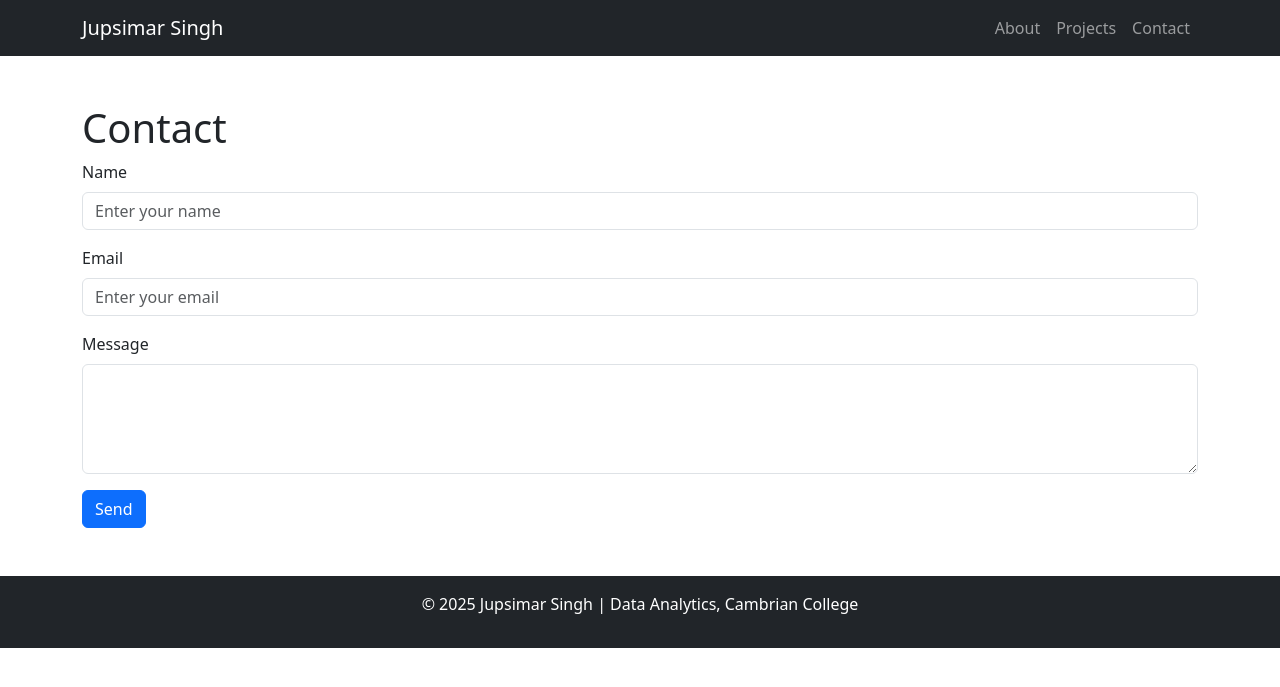
After one commit to jupsimarsingh/SampleRepo, a Flask app: page /contact in a window 1280 px wide. The commit adds this page. Shown: the top 687 px of the page. Run offline with Flask 3, Linux system fonts and the light colour scheme.

Commit message:
new files added

```diff
--- a/app.py
+++ b/app.py
@@ -5,26 +5,22 @@ app = Flask(__name__)
 
 @app.route('/')
 def home():
-    return render_template('index.html')  # Home page of the portfolio
+    return render_template('index.html')
 
 
 @app.route('/about')
 def about():
-    return render_template('about.html')  # About page (optional)
+    return render_template('about.html')
+
 
 @app.route('/projects')
 def projects():
-    project_list = [
-        {"title": "Project 1", "description": "A cool project", "link": "#"},
-        {"title": "Project 2", "description": "Another cool project", "link": "#"},
-        {"title": "Project 3", "description": "Yet another project", "link": "#"},
-    ]
-    return render_template('projects.html', projects=project_list)
+    return render_template('projects.html')
 
 
 @app.route('/contact')
 def contact():
-    return render_template('contact.html')  # Contact page
+    return render_template('contact.html')
 
 
 if __name__ == "__main__":
--- /dev/null
+++ b/templates/contact.html
@@ -0,0 +1,37 @@
+<!DOCTYPE html>
+<html lang="en">
+<head>
+    <meta charset="UTF-8">
+    <title>Contact</title>
+    <link rel="stylesheet" href="https://cdn.jsdelivr.net/npm/bootstrap@5.3.0-alpha3/dist/css/bootstrap.min.css">
+</head>
+<body>
+    {% include 'navbar.html' %}
+
+    <section class="my-5">
+        <div class="container">
+            <h1>Contact</h1>
+            <form>
+                <div class="mb-3">
+                    <label for="name" class="form-label">Name</label>
+                    <input type="text" class="form-control" id="name" placeholder="Enter your name">
+                </div>
+
+                <div class="mb-3">
+                    <label for="email" class="form-label">Email</label>
+                    <input type="email" class="form-control" id="email" placeholder="Enter your email">
+                </div>
+
+                <div class="mb-3">
+                    <label for="message" class="form-label">Message</label>
+                    <textarea class="form-control" id="message" rows="4"></textarea>
+                </div>
+
+                <button type="submit" class="btn btn-primary">Send</button>
+            </form>
+        </div>
+    </section>
+
+    {% include 'footer.html' %}
+</body>
+</html>
--- /dev/null
+++ b/templates/footer.html
@@ -0,0 +1,3 @@
+   <footer class="bg-dark text-white text-center py-3">
+       <p>&copy; 2025 Jupsimar Singh | Data Analytics, Cambrian College</p>
+   </footer>
--- /dev/null
+++ b/templates/navbar.html
@@ -0,0 +1,15 @@
+   <nav class="navbar navbar-expand-lg navbar-dark bg-dark">
+       <div class="container">
+           <a class="navbar-brand" href="/">Jupsimar Singh</a>
+           <button class="navbar-toggler" type="button" data-bs-toggle="collapse" data-bs-target="#navbarNav">
+               <span class="navbar-toggler-icon"></span>
+           </button>
+           <div class="collapse navbar-collapse" id="navbarNav">
+               <ul class="navbar-nav ms-auto">
+                   <li class="nav-item"><a class="nav-link" href="/about">About</a></li>
+                   <li class="nav-item"><a class="nav-link" href="/projects">Projects</a></li>
+                   <li class="nav-item"><a class="nav-link" href="/contact">Contact</a></li>
+               </ul>
+           </div>
+       </div>
+   </nav>
```
Also changed, not shown: templates/about.html (+26 -5 lines), templates/index.html (+31 -9 lines), templates/projects.html (+33 -11 lines).
